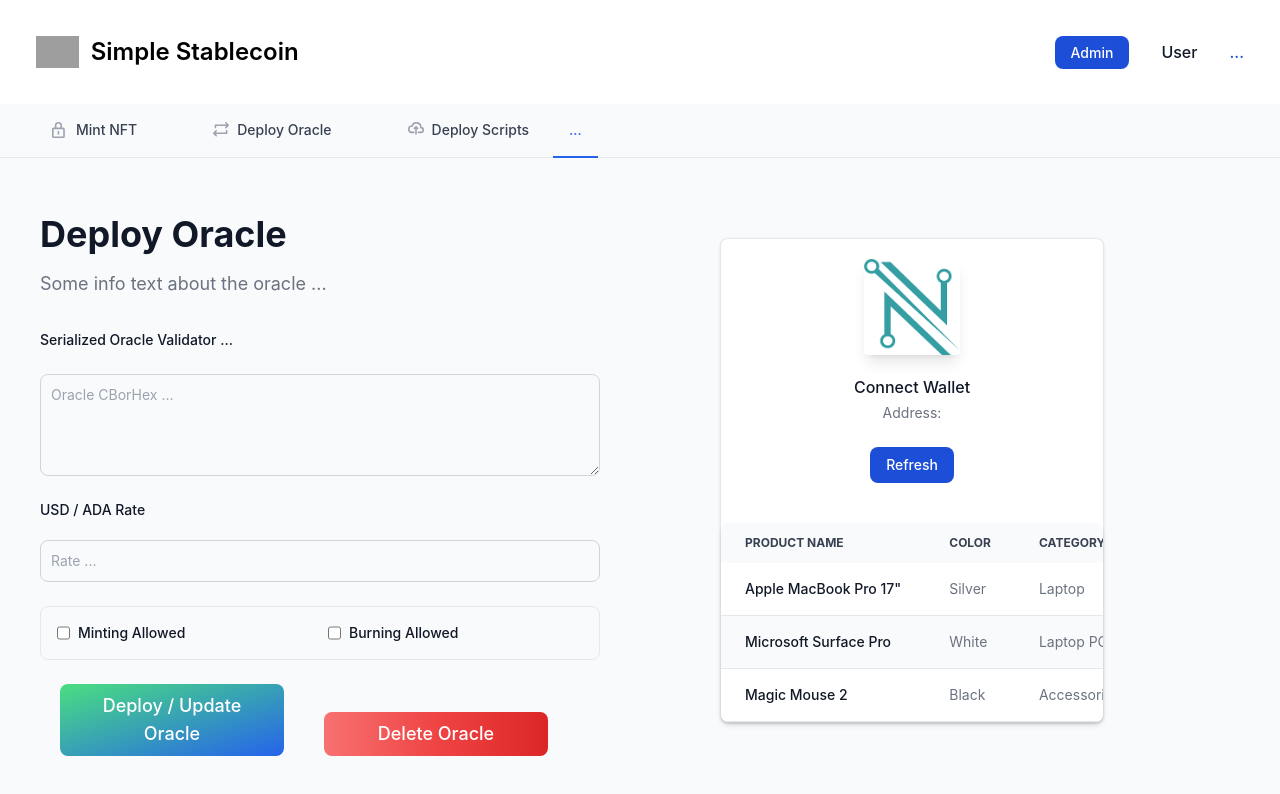
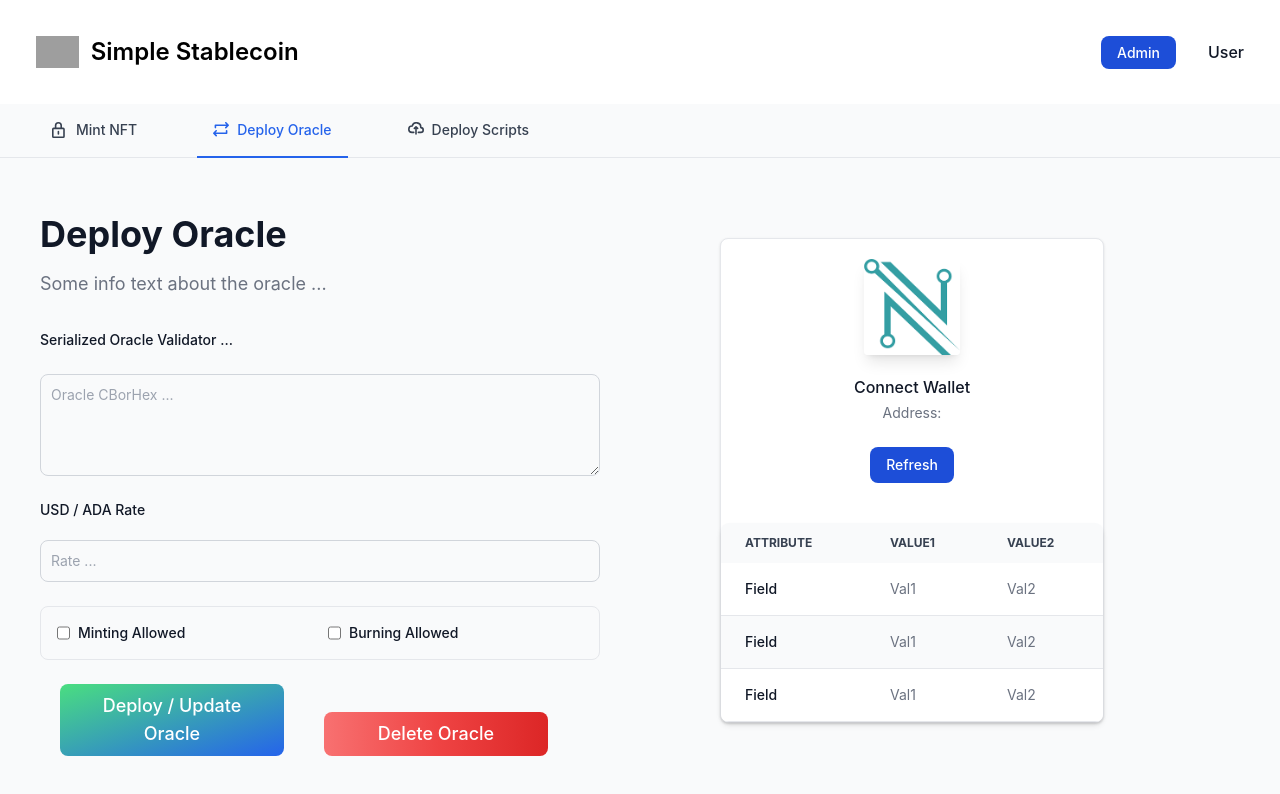
Before and after one commit to TollanBerhanu/simple-stablecoin, a React (Create React App) app in the folder code/off-chain/: page /admin/update-oracle in a window 1280 px wide. Shown: the top 794 px of the page. Built offline with nearby package versions, Linux system fonts and the light colour scheme; grey boxes are pictures that could not be loaded.

Commit message:
fix: updated navigation and routing

```diff
--- a/code/off-chain/src/Admin/Admin.tsx
+++ b/code/off-chain/src/Admin/Admin.tsx
@@ -1,6 +1,6 @@
 import React from "react";
 import TabbedNav from "../Components/TabbedNav/TabbedNav";
-import { Route, Routes } from "react-router-dom";
+import { Navigate, Route, Routes } from "react-router-dom";
 import MintNFT from "./MintNFT/MintNFT";
 import UpddateOracle from "./UpdateOracle/UpdateOracle";
 import DeployOracle from "./DeployScripts/DeployScripts";
@@ -11,7 +11,7 @@ const Admin = () => {
         {
             name: 'Mint NFT',
             route: 'mint-nft',
-            icon: <svg className="w-4 h-4 mr-2 text-gray-400 group-hover:text-gray-600 dark:text-gray-400 dark:group-hover:text-gray-600" aria-hidden="true" xmlns="http://www.w3.org/2000/svg" fill="none" viewBox="0 0 20 20">
+            icon: <svg className="w-4 h-4 mr-2" aria-hidden="true" xmlns="http://www.w3.org/2000/svg" fill="none" viewBox="0 0 20 20">
                     <path stroke="currentColor" strokeLinecap="round" strokeLinejoin="round" strokeWidth="2" d="M11.5 8V4.5a3.5 3.5 0 1 0-7 0V8M8 12v3M2 8h12a1 1 0 0 1 1 1v9a1 1 0 0 1-1 1H2a1 1 0 0 1-1-1V9a1 1 0 0 1 1-1Z"/>
                   </svg>
         },
@@ -19,14 +19,14 @@ const Admin = () => {
         {
             name: 'Deploy Oracle',
             route: 'update-oracle',
-            icon: <svg className="w-4 h-4 mr-2 text-gray-400 group-hover:text-gray-600 dark:text-gray-400 dark:group-hover:text-gray-600" aria-hidden="true" xmlns="http://www.w3.org/2000/svg" fill="none" viewBox="0 0 20 20">
+            icon: <svg className="w-4 h-4 mr-2" aria-hidden="true" xmlns="http://www.w3.org/2000/svg" fill="none" viewBox="0 0 20 20">
                     <path stroke="currentColor" strokeLinecap="round" strokeLinejoin="round" strokeWidth="2" d="m1 14 3-3m-3 3 3 3m-3-3h16v-3m2-7-3 3m3-3-3-3m3 3H3v3"/>
                   </svg>
         },
         {
             name: 'Deploy Scripts',
             route: 'deploy-scripts',
-            icon: <svg className="w-4 h-4 mr-2 text-gray-400 group-hover:text-gray-600 dark:text-gray-400 dark:group-hover:text-gray-600" aria-hidden="true" xmlns="http://www.w3.org/2000/svg" fill="none" viewBox="0 0 20 20">
+            icon: <svg className="w-4 h-4 mr-2" aria-hidden="true" xmlns="http://www.w3.org/2000/svg" fill="none" viewBox="0 0 20 20">
                     <path stroke="currentColor" strokeLinecap="round" strokeLinejoin="round" strokeWidth="2" d="M13 13h3a3 3 0 0 0 0-6h-.025A5.56 5.56 0 0 0 16 6.5 5.5 5.5 0 0 0 5.207 5.021C5.137 5.017 5.071 5 5 5a4 4 0 0 0 0 8h2.167M10 15V6m0 0L8 8m2-2 2 2"/>
                   </svg>
         }
@@ -42,6 +42,9 @@ const Admin = () => {
                         <Route path="/mint-nft" element={ <MintNFT /> } />
                         <Route path="/deploy-scripts" element={ <DeployOracle /> } />
                         <Route path="/update-oracle" element={ <UpddateOracle /> } />
+
+                        <Route path="*" element={ <Navigate to="/admin/update-oracle" /> } />
+
                     </Routes>
                 </div>
 
--- a/code/off-chain/src/Components/ConnectWallet/ConnectWallet.tsx
+++ b/code/off-chain/src/Components/ConnectWallet/ConnectWallet.tsx
@@ -20,72 +20,48 @@ const ConnectWallet = (props: {dbState: Boolean}) => (
                 <thead className="text-xs text-gray-700 uppercase bg-gray-50 dark:bg-gray-700 dark:text-gray-400">
                     <tr>
                         <th scope="col" className="px-6 py-3">
-                            Product name
+                            Attribute
                         </th>
                         <th scope="col" className="px-6 py-3">
-                            Color
+                            Value1
                         </th>
                         <th scope="col" className="px-6 py-3">
-                            Category
-                        </th>
-                        <th scope="col" className="px-6 py-3">
-                            Price
-                        </th>
-                        <th scope="col" className="px-6 py-3">
-                            Action
+                            Value2
                         </th>
                     </tr>
                 </thead>
                 <tbody>
                     <tr className="bg-white border-b dark:bg-gray-900 dark:border-gray-700">
                         <th scope="row" className="px-6 py-4 font-medium text-gray-900 whitespace-nowrap dark:text-white">
-                            Apple MacBook Pro 17"
+                            Field
                         </th>
                         <td className="px-6 py-4">
-                            Silver
+                            Val1
                         </td>
                         <td className="px-6 py-4">
-                            Laptop
-                        </td>
-                        <td className="px-6 py-4">
-                            $2999
-                        </td>
-                        <td className="px-6 py-4">
-                            <a href="#" className="font-medium text-blue-600 dark:text-blue-500 hover:underline">Edit</a>
+                            Val2
                         </td>
                     </tr>
                     <tr className="border-b bg-gray-50 dark:bg-gray-800 dark:border-gray-700">
                         <th scope="row" className="px-6 py-4 font-medium text-gray-900 whitespace-nowrap dark:text-white">
-                            Microsoft Surface Pro
+                            Field
                         </th>
                         <td className="px-6 py-4">
-                            White
+                            Val1
                         </td>
                         <td className="px-6 py-4">
-                            Laptop PC
-                        </td>
-                        <td className="px-6 py-4">
-                            $1999
-                        </td>
-                        <td className="px-6 py-4">
-                            <a href="#" className="font-medium text-blue-600 dark:text-blue-500 hover:underline">Edit</a>
+                            Val2
                         </td>
                     </tr>
                     <tr className="bg-white border-b dark:bg-gray-900 dark:border-gray-700">
                         <th scope="row" className="px-6 py-4 font-medium text-gray-900 whitespace-nowrap dark:text-white">
-                            Magic Mouse 2
+                            Field
                         </th>
                         <td className="px-6 py-4">
-                            Black
+                            Val1
                         </td>
                         <td className="px-6 py-4">
-                            Accessories
-                        </td>
-                        <td className="px-6 py-4">
-                            $99
-                        </td>
-                        <td className="px-6 py-4">
-                            <a href="#" className="font-medium text-blue-600 dark:text-blue-500 hover:underline">Edit</a>
+                            Val2
                         </td>
                     </tr>
                 </tbody>
--- a/code/off-chain/src/Components/TabbedNav/TabbedNav.tsx
+++ b/code/off-chain/src/Components/TabbedNav/TabbedNav.tsx
@@ -7,30 +7,24 @@ import UpddateOracle from "../../Admin/UpdateOracle/UpdateOracle";
 
 const TabbedNav = (props: any) => {
 
-    console.log(props.actions)
-
     return (
         <nav className="border-b border-gray-200 dark:border-gray-700">
             <ul className="flex flex-wrap -mb-px text-sm font-medium text-center text-gray-700 dark:text-gray-700">
                 {
                     props.actions.map((action: any) => (
-                        <li className="mr-2 mx-9">
-                            <NavLink to={action.route} className="inline-flex items-center justify-center p-4 border-b-2 border-transparent rounded-t-lg hover:text-gray-800 hover:border-gray-800 dark:hover:text-gray-800 group">
-                                {/* <svg className="w-4 h-4 mr-2 text-gray-400 group-hover:text-gray-600 dark:text-gray-400 dark:group-hover:text-gray-600" aria-hidden="true" xmlns="http://www.w3.org/2000/svg" fill="currentColor" viewBox="0 0 20 20">
-                                    <path d="M10 0a10 10 0 1 0 10 10A10.011 10.011 0 0 0 10 0Zm0 5a3 3 0 1 1 0 6 3 3 0 0 1 0-6Zm0 13a8.949 8.949 0 0 1-4.951-1.488A3.987 3.987 0 0 1 9 13h2a3.987 3.987 0 0 1 3.951 3.512A8.949 8.949 0 0 1 10 18Z"/>
-                                </svg> */}
+                        <li key={action.name} className="mr-2 mx-9">
+                            <NavLink to={action.route} className={({ isActive }) => [
+                                    'inline-flex items-center justify-center p-4 border-b-2 rounded-t-lg group' ,
+                                    isActive ? 'text-blue-600  border-blue-600 active dark:text-blue-500 dark:border-blue-500'
+                                             : 'border-transparent  hover:text-gray-800 hover:border-gray-800 dark:hover:text-gray-800'
+                                ].filter(Boolean).join(' ')}>
+                                {/* <span className="text-gray-400 dark:text-gray-400">{ action.icon }</span> */}
                                 { action.icon }
                                 { action.name }
                             </NavLink>
                         </li>
                     ))
                 }
-
-                <li className="mr-2">
-                    <a href="#" className="inline-flex items-center justify-center p-4 text-blue-600 border-b-2 border-blue-600 rounded-t-lg active dark:text-blue-500 dark:border-blue-500 group" aria-current="page">
-                        ...
-                    </a>
-                </li>
             </ul>
         </nav>
     )
--- a/code/off-chain/src/Layout/Layout.tsx
+++ b/code/off-chain/src/Layout/Layout.tsx
@@ -1,6 +1,6 @@
 import React from "react";
 import './Layout.css';
-import { Routes, Route, NavLink } from 'react-router-dom';
+import { Routes, Route, NavLink, Navigate } from 'react-router-dom';
 
 import Admin from "../Admin/Admin";
 import User from "../User/User";
@@ -17,19 +17,20 @@ const Layout = () => (
                 <div className="items-center justify-between hidden w-full md:flex md:w-auto md:order-1" id="navbar-cta">
                     <ul className="flex flex-col font-medium p-4 md:p-0 mt-4 border border-gray-100 rounded-lg bg-gray-50 md:flex-row md:space-x-8 md:mt-0 md:border-0 md:bg-white dark:bg-gray-800 md:dark:bg-gray-900 dark:border-gray-700">
                         <li>
-                            {/* <NavLink to="/admin" className="block py-2 pl-3 pr-4 text-white bg-blue-700 rounded md:bg-transparent md:text-blue-700 md:p-0 md:dark:text-blue-500" aria-current="page"> */}
-                            <NavLink to="/admin" className="text-white bg-blue-700 hover:bg-blue-800 focus:ring-4 focus:outline-none focus:ring-blue-300 font-medium rounded-lg text-sm px-4 py-2 text-center mr-3 md:mr-0 dark:bg-blue-600 dark:hover:bg-blue-700 dark:focus:ring-blue-800">
+                            <NavLink to="/admin" className={({ isActive }) => [
+                                    isActive ? 'text-white bg-blue-700 hover:bg-blue-800 focus:ring-4 focus:outline-none focus:ring-blue-300 font-medium rounded-lg text-sm px-4 py-2 text-center mr-3 md:mr-0 dark:bg-blue-600 dark:hover:bg-blue-700 dark:focus:ring-blue-800'
+                                             : 'block py-2 pl-3 pr-4 text-gray-900 rounded hover:bg-gray-100 md:hover:bg-transparent md:hover:text-blue-700 md:p-0 md:dark:hover:text-blue-500 dark:text-white dark:hover:bg-gray-700 dark:hover:text-white md:dark:hover:bg-transparent dark:border-gray-700'
+                                    ].filter(Boolean).join(' ')}>
                                 Admin
                             </NavLink>
                         </li>
                         <li>
-                            {/* <NavLink to="/user" className="block py-2 pl-3 pr-4 text-gray-900 rounded hover:bg-gray-100 md:hover:bg-transparent md:hover:text-blue-700 md:p-0 md:dark:hover:text-blue-500 dark:text-white dark:hover:bg-gray-700 dark:hover:text-white md:dark:hover:bg-transparent dark:border-gray-700"> */}
-                            <NavLink to="/user" className="block py-2 pl-3 pr-4 text-gray-900 rounded hover:bg-gray-100 md:hover:bg-transparent md:hover:text-blue-700 md:p-0 md:dark:hover:text-blue-500 dark:text-white dark:hover:bg-gray-700 dark:hover:text-white md:dark:hover:bg-transparent dark:border-gray-700">
+                            <NavLink to="/user" className={({ isActive }) => [
+                                    isActive ? 'text-white bg-blue-700 hover:bg-blue-800 focus:ring-4 focus:outline-none focus:ring-blue-300 font-medium rounded-lg text-sm px-4 py-2 text-center mr-3 md:mr-0 dark:bg-blue-600 dark:hover:bg-blue-700 dark:focus:ring-blue-800'
+                                             : 'block py-2 pl-3 pr-4 text-gray-900 rounded hover:bg-gray-100 md:hover:bg-transparent md:hover:text-blue-700 md:p-0 md:dark:hover:text-blue-500 dark:text-white dark:hover:bg-gray-700 dark:hover:text-white md:dark:hover:bg-transparent dark:border-gray-700'
+                                    ].filter(Boolean).join(' ')}>
                                 User
                             </NavLink>
-                        </li>
-                        <li>
-                            <a href="#" className="block py-2 pl-3 pr-4 text-white bg-blue-700 rounded md:bg-transparent md:text-blue-700 md:p-0 md:dark:text-blue-500">...</a>
                         </li>
                     </ul>
                 </div>
@@ -40,6 +41,9 @@ const Layout = () => (
             <Routes>
                 <Route path="/admin/*" element={ <Admin /> } />
                 <Route path="/user/*" element={ <User /> } />
+
+                <Route path="*" element={ <Navigate to="/user" /> } />
+
             </Routes>
         </div>
 
```
Also changed, not shown: code/off-chain/src/User/User.tsx (+6 -3 lines).
